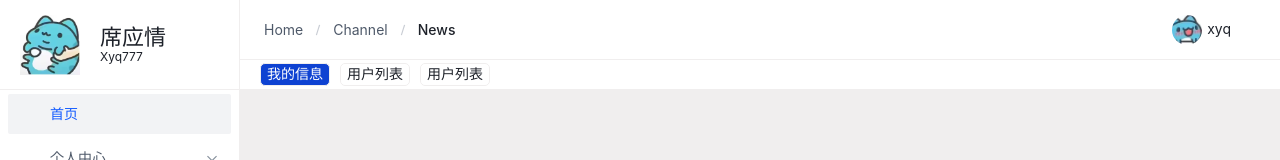
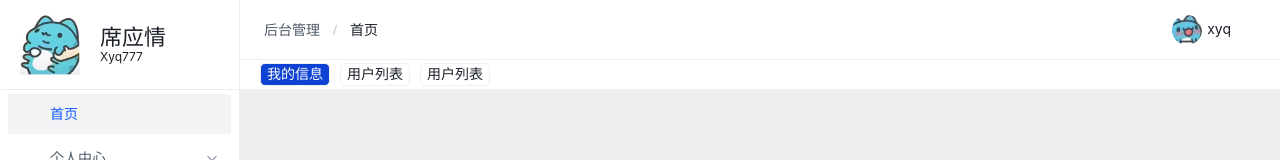
Before and after one commit to Xyq777/gvb_fe, a Vue app: page /admin in a window 1280 px wide. Shown: the top 160 px of the page. Built offline with nearby package versions, Linux system fonts and the light colour scheme; some icons are missing; the HTML template or start-up script is replaced by a standard one.

Commit message:
feat: 面包屑内容填充

```diff
--- a/src/router/index.ts
+++ b/src/router/index.ts
@@ -30,53 +30,83 @@ const router = createRouter({
       path: "/admin",
       name: "admin",
       component: admin,
+      meta:{
+        title:"后台管理"
+      },
       children: [
         {
           path: "",
           name: "home",
           component: home,
+          meta:{
+            title:"首页"
+          },
         },
         {
           path: "user_center",
           name: "user_center",
+          meta:{
+            title:"用户中心"
+          },
           children: [
             {
               path: "user_info",
               name: "user_info",
               component: userInfo,
+              meta:{
+                title:"用户信息"
+              },
             }
           ]
         },
         {
           path: "article",
           name: "article",
+          meta:{
+            title:"文章中心"
+          },
           children: [
             {
               path: "article_list",
               name: "article_list",
               component: articleList,
+              meta:{
+                title:"文章列表"
+              },
             }
           ]
         },
         {
           path: "users",
           name: "users",
+          meta:{
+            title:"用户管理"
+          },
           children: [
             {
               path: "user_list",
               name: "user_list",
               component:userList,
+              meta:{
+                title:"用户列表"
+              },
             }
           ]
         },
         {
           path: "system",
           name: "system",
+          meta:{
+            title:"系统设置"
+          },
           children: [
             {
               path: "menu_list",
               name: "menu_list",
               component: menuList,
+              meta:{
+                title:"菜单列表"
+              },
             }
           ]
         },
--- a/src/views/admin/AdminIndex.vue
+++ b/src/views/admin/AdminIndex.vue
@@ -38,9 +38,7 @@
       <div class="gvb_head">
         <div class="gvb_bread_crumb">
           <a-breadcrumb>
-            <a-breadcrumb-item>Home</a-breadcrumb-item>
-            <a-breadcrumb-item>Channel</a-breadcrumb-item>
-            <a-breadcrumb-item>News</a-breadcrumb-item>
+            <a-breadcrumb-item v-for="item in route.matched">{{item.meta.title}}</a-breadcrumb-item>
           </a-breadcrumb>
         </div>
         <div class="gvb_action_area">
```
